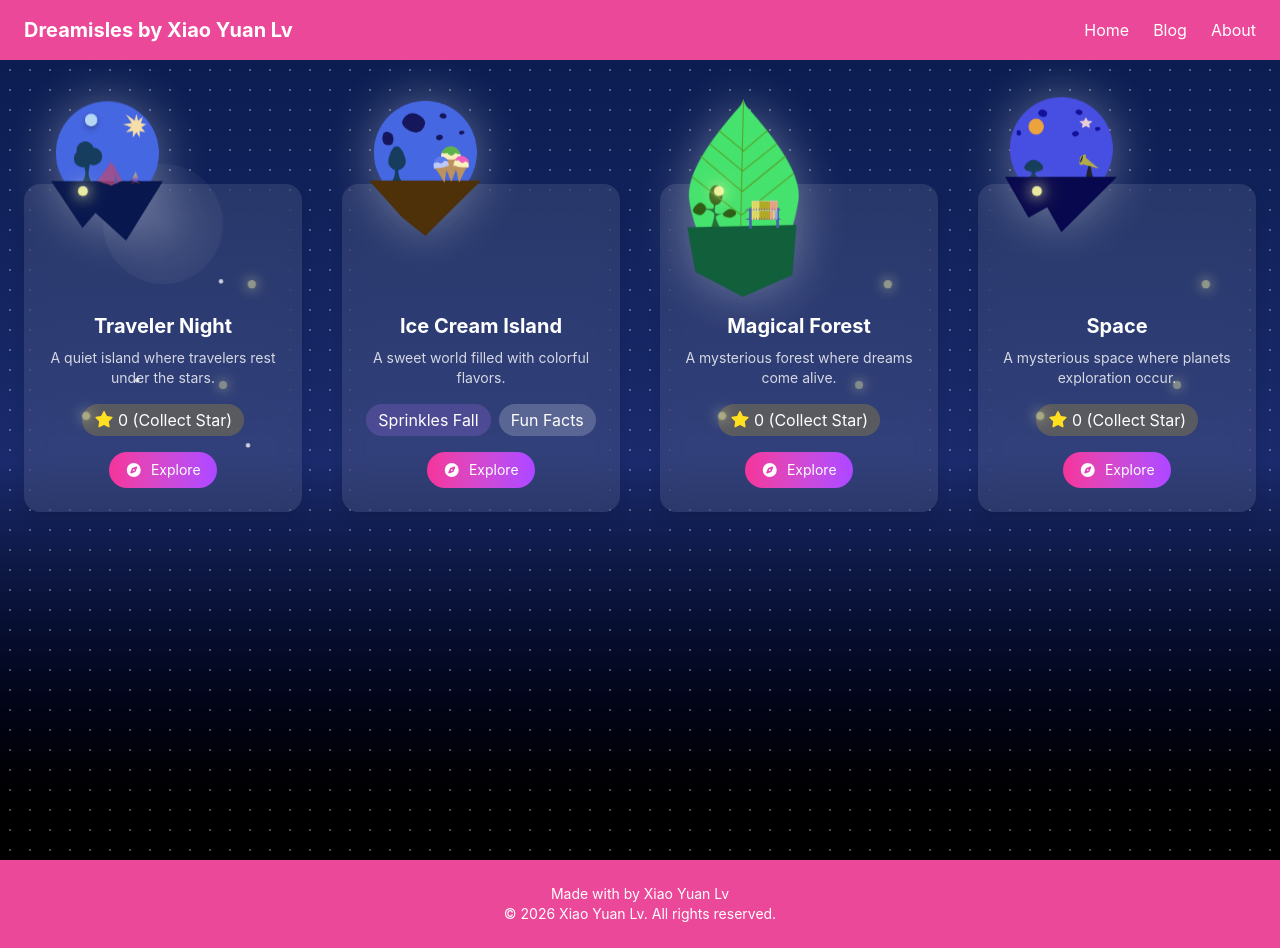
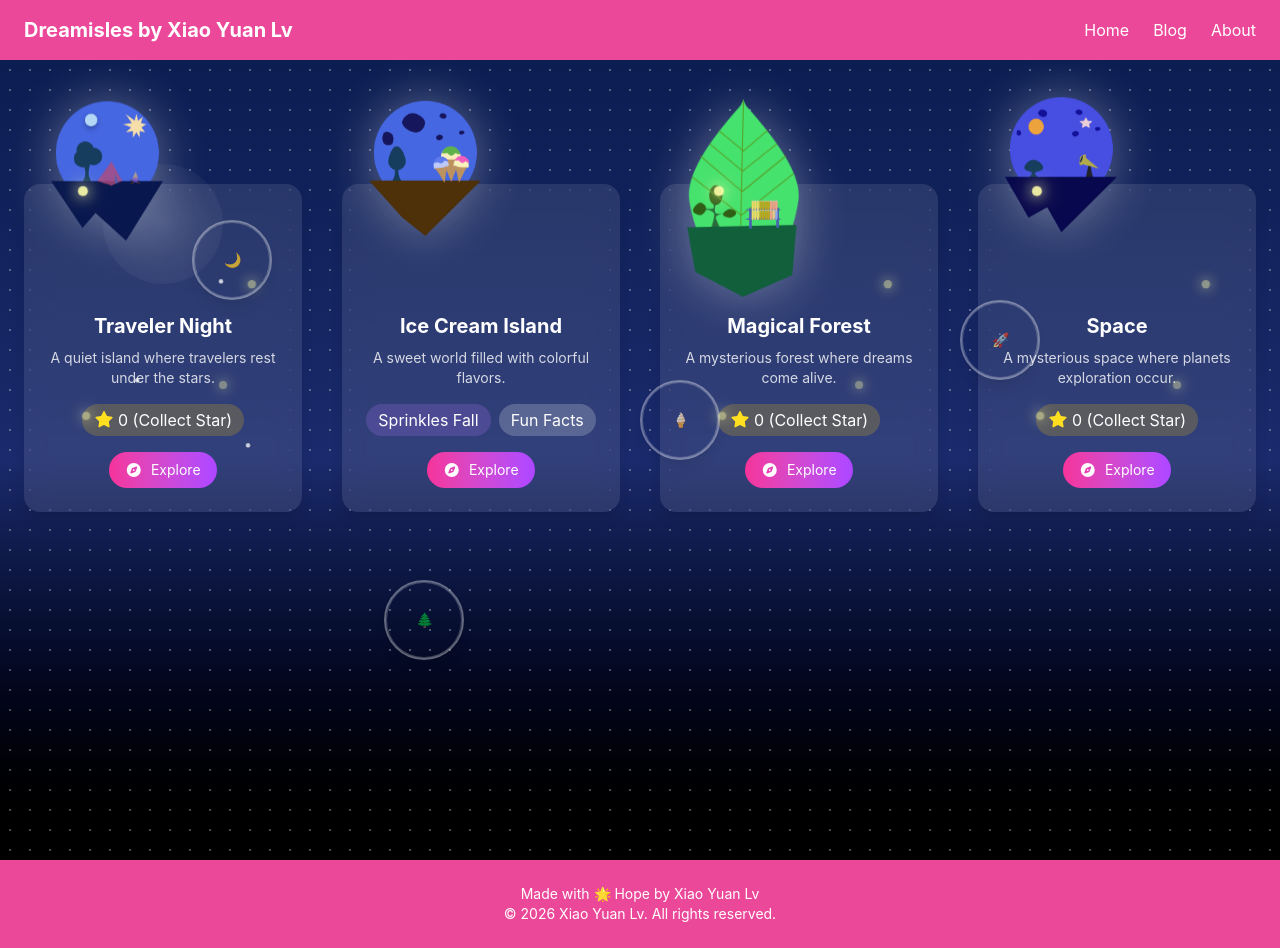
Before and after one commit to xiaoyuan31/dreamisles, a Next.js app: page /islands in a window 1280 px wide. Built offline with nearby package versions, Linux system fonts and the light colour scheme.

Commit message:
island portal added

```diff
--- a/app/components/Footer.tsx
+++ b/app/components/Footer.tsx
@@ -1,8 +1,11 @@
+import { faStar } from "@fortawesome/free-solid-svg-icons";
+import { FontAwesomeIcon } from "@fortawesome/react-fontawesome";
+
 export default function Footer() {
   return (
     <footer className="w-full bg-secondary text-center py-6 ">
       <p className="text-sm text-white">
-        Made with  by Xiao Yuan Lv
+        Made with 🌟 Hope by Xiao Yuan Lv
         <br/>
         © {new Date().getFullYear()} Xiao Yuan Lv. All rights reserved.
       </p>
--- /dev/null
+++ b/app/components/Portal.tsx
@@ -0,0 +1,23 @@
+"use client";
+import Link from "next/link";
+
+interface PortalProps {
+  href: string;
+  label: string;
+  top: string; // e.g. "20%"
+  left: string; // e.g. "70%"
+}
+
+export default function Portal({ href, label, top, left }: PortalProps) {
+  return (
+    <Link href={href}>
+      <div
+        className="absolute w-20 h-20 z-99 rounded-full border-2 border-white/50 flex items-center justify-center text-sm font-bold text-white animate-pulse hover:scale-110 transition-shadow shadow-lg"
+        style={{ top, left }}
+      >
+        {label}
+        <div className="absolute w-full h-full rounded-full border border-white/30 animate-glow"></div>
+      </div>
+    </Link>
+  );
+}
--- a/app/globals.css
+++ b/app/globals.css
@@ -210,3 +210,10 @@
   0%, 100% { opacity: 0.4; transform: translateX(-50%) scale(1); }
   50% { opacity: 0.8; transform: translateX(-50%) scale(1.1); }
 }
+
+
+
+@keyframes glow {
+  0%, 100% { box-shadow: 0 0 10px rgba(255,255,255,0.2); }
+  50% { box-shadow: 0 0 25px rgba(255,255,255,0.5); }
+}
--- a/app/islands/page.tsx
+++ b/app/islands/page.tsx
@@ -1,4 +1,5 @@
 import IslandCard, { Island } from "../components/IslandCard";
+import Portal from "../components/Portal";
 import Stars from "../components/Stars";
 
 export default function IslandList() {
@@ -65,6 +66,11 @@ export default function IslandList() {
           <IslandCard key={island.id} {...island} />
         ))}
       </div>
+
+      <Portal href="/islands/traveler-night" label="🌙" top="20%" left="15%" />
+      <Portal href="/islands/ice-cream" label="🍦" top="40%" left="50%" />
+      <Portal href="/islands/magical-forest" label="🌲" top="65%" left="30%" />
+      <Portal href="/islands/space" label="🚀" top="30%" left="75%" />
     </div>
   );
 }
```
